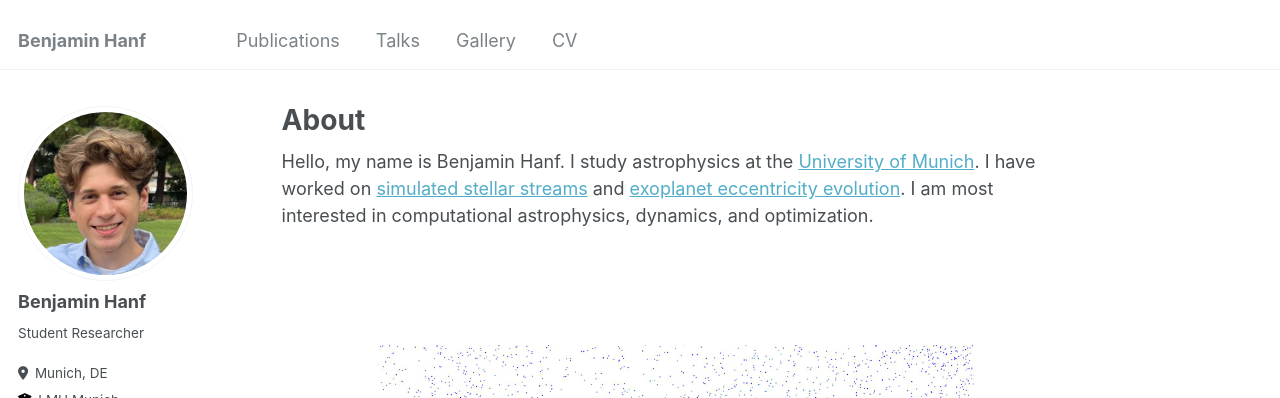
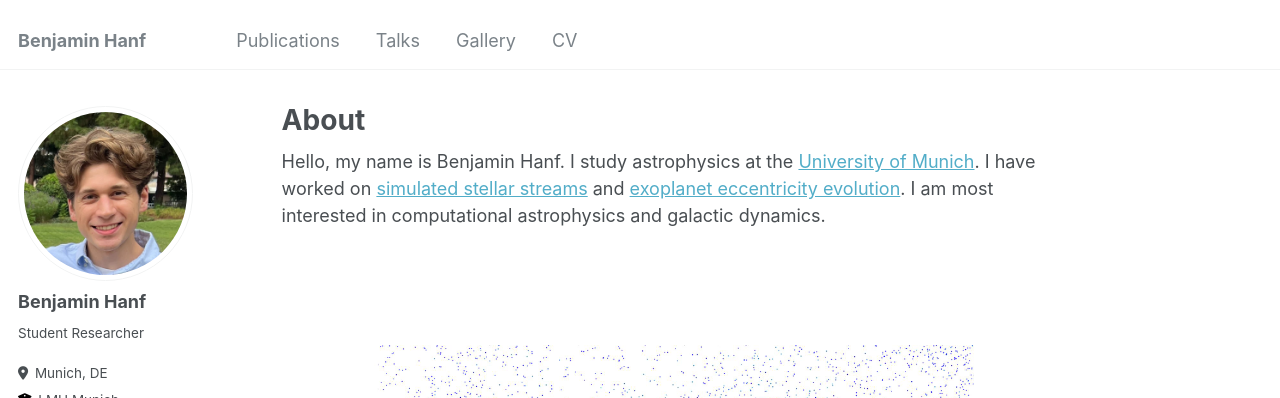
Before and after one commit to benhanf/benhanf.github.io, a Jekyll site: the page built from _pages/about.md, in a window 1280 px wide and 900 px high. Shown: the top 398 px of the window. Built offline with Jekyll 4.4.1, drawn with Linux system fonts in a browser that asks for light colours; some web fonts are replaced.

Commit message:
own_ising1

```diff
--- a/_pages/about.md
+++ b/_pages/about.md
@@ -9,7 +9,7 @@ redirect_from:
 
 <!-- This is the front page of a website that is powered by the [Academic Pages template](https://github.com/academicpages/academicpages.github.io) and hosted on GitHub pages. [GitHub pages](https://pages.github.com) is a free service in which websites are built and hosted from code and data stored in a GitHub repository, automatically updating when a new commit is made to the respository. This template was forked from the [Minimal Mistakes Jekyll Theme](https://mmistakes.github.io/minimal-mistakes/) created by Michael Rose, and then extended to support the kinds of content that academics have: publications, talks, teaching, a portfolio, blog posts, and a dynamically-generated CV. You can fork [this repository](https://github.com/academicpages/academicpages.github.io) right now, modify the configuration and markdown files, add your own PDFs and other content, and have your own site for free, with no ads! An older version of this template powers my own personal website at [stuartgeiger.com](http://stuartgeiger.com), which uses [this Github repository](https://github.com/staeiou/staeiou.github.io). -->
 
-Hello, my name is Benjamin Hanf. I study astrophysics at the [University of Munich](https://www.physik.lmu.de/de/). I have worked on [simulated stellar streams](files/Hanf_Thesis_Upload.pdf) and [exoplanet eccentricity evolution](publication/2024massloss). I am most interested in computational astrophysics, dynamics, and optimization.
+Hello, my name is Benjamin Hanf. I study astrophysics at the [University of Munich](https://www.physik.lmu.de/de/). I have worked on [simulated stellar streams](files/Hanf_Thesis_Upload.pdf) and [exoplanet eccentricity evolution](publication/2024massloss). I am most interested in computational astrophysics and galactic dynamics.
 
 <div style="text-align: center;">
   <img src='/images/gas_metallicity.jpg'>
--- a/_pages/gallery.html
+++ b/_pages/gallery.html
@@ -6,6 +6,10 @@ author_profile: true
 ---
 
 <!-- {% include base_path %} -->
+
+<div style="text-align: center;" >
+  <img src='/images/own_ising1_loop.gif'>
+</div>
 
 <div style="text-align: center;" >
   <img src='/images/peaceandlove_small.gif'>
```
Also changed, not shown: _pages/cv.md (+2 -1 lines), 1 other file.
